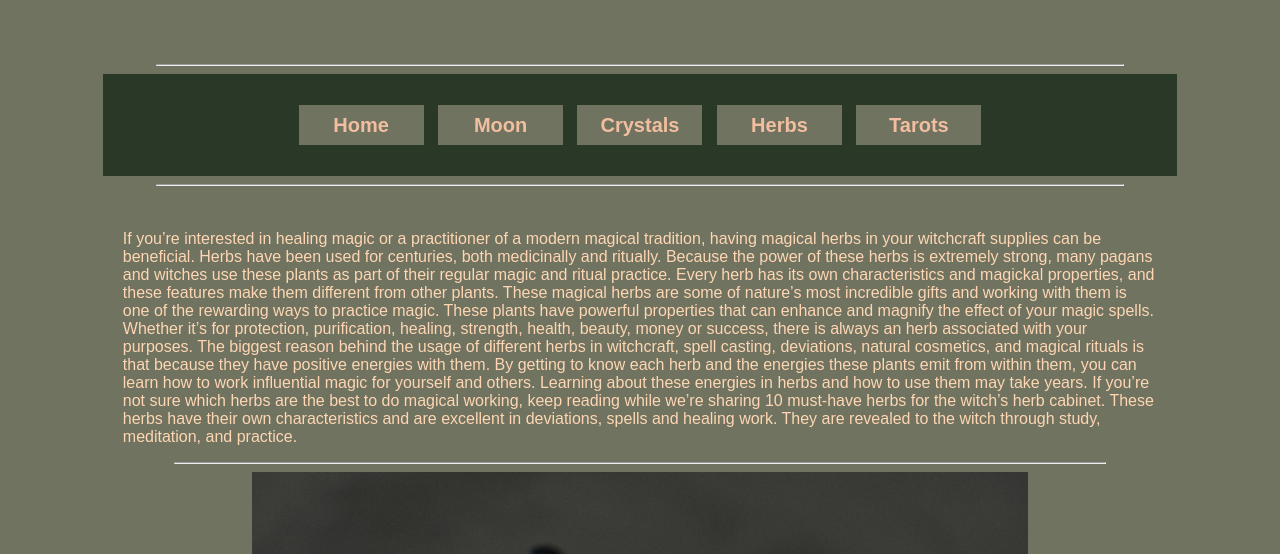
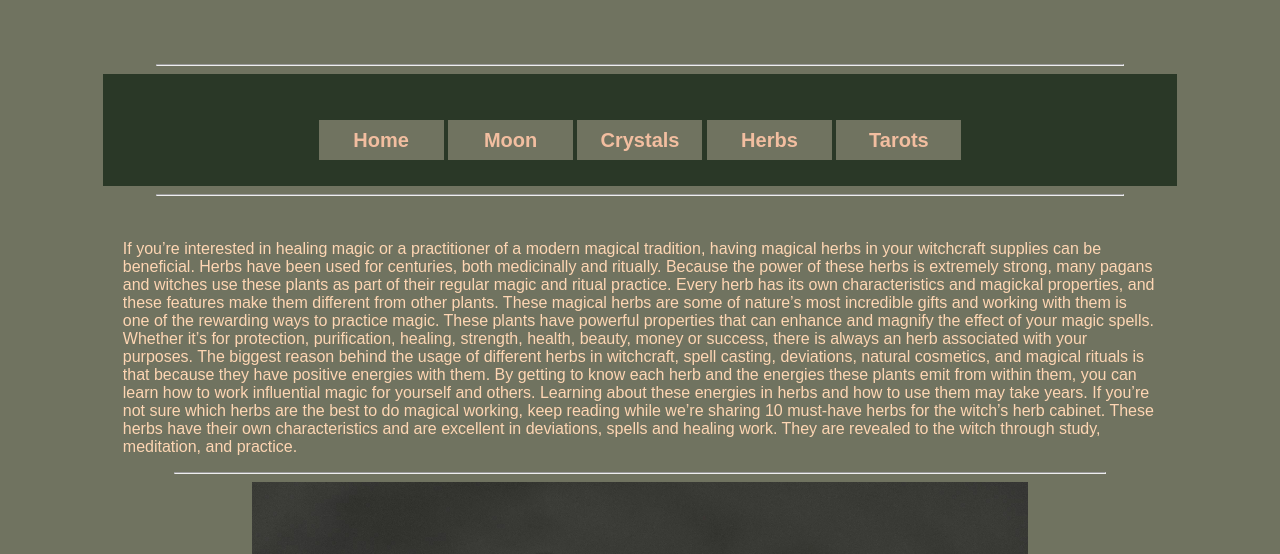
Before and after one commit to BeckiCampbell/WBT1320, a plain HTML site: page witchy_things_final/herbs.html in a window 1280 px wide. Shown: the part 245-799 px from the top of the page. Drawn offline with Linux system fonts and the light colour scheme.

Commit message:
Update styles.css

```diff
--- a/witchy_things_final/css/styles.css
+++ b/witchy_things_final/css/styles.css
@@ -136,7 +136,7 @@ nav li a {
     line-height: 40px;
     background-color: #707360;
     color: #F2BEA0;
-    margin: center 20px;
+    margin: 20px 0 auto;
     text-decoration: none;
     font-size: 20px;
     font-weight: bold;
@@ -187,5 +187,4 @@ footer {
 
 hr {
     width: 90%;
-    color: solid #2A3827;
 }
```
